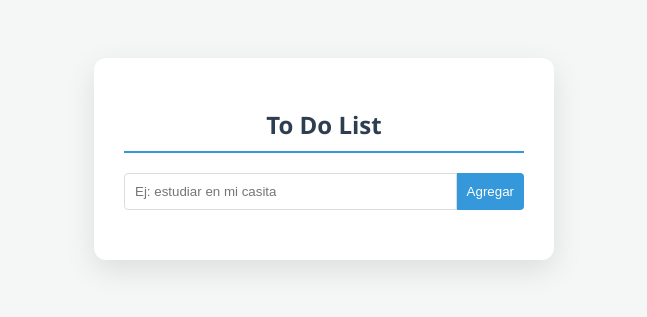
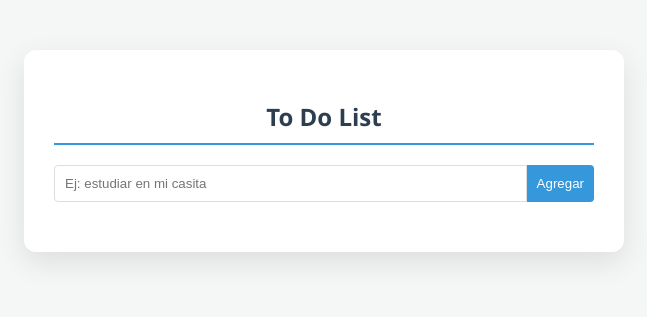
Before and after one commit to Aalcantaraxxx/DevOps, a Python web app: template Clase 6/automatizacion01-gh-pages/templates/index.html in a window 1280 px wide. Shown: the top 317 px of the page, without its empty margins (316-963 px from the left). Run offline with Jinja, Linux system fonts and the light colour scheme; the template is opened without the code that fills it, so the values that code supplies are empty.

Commit message:
Actualizando README y CSS

```diff
--- a/Clase 6/automatizacion01-gh-pages/static/css/style.css
+++ b/Clase 6/automatizacion01-gh-pages/static/css/style.css
@@ -1,10 +1,16 @@
+* {
+    box-sizing: border-box;
+}
+
 /* Configuración General del Cuerpo */
 body {
     font-family: 'Segoe UI', Tahoma, Geneva, Verdana, sans-serif;
     background-color: #f4f7f6;
     display: flex;
     justify-content: center;
-    padding: 50px;
+    padding: 50px 20px;
+    margin: 0;
+    overflow-x: hidden;
 }
 
 .todo-container {
@@ -13,7 +19,7 @@ body {
     border-radius: 12px;
     box-shadow: 0 10px 30px rgba(0,0,0,0.1);
     width: 100%;
-    max-width: 400px;
+    max-width: 600px;
 }
 
 h2 {
```
Also changed, not shown: Clase 6/automatizacion01-gh-pages/README.md.
